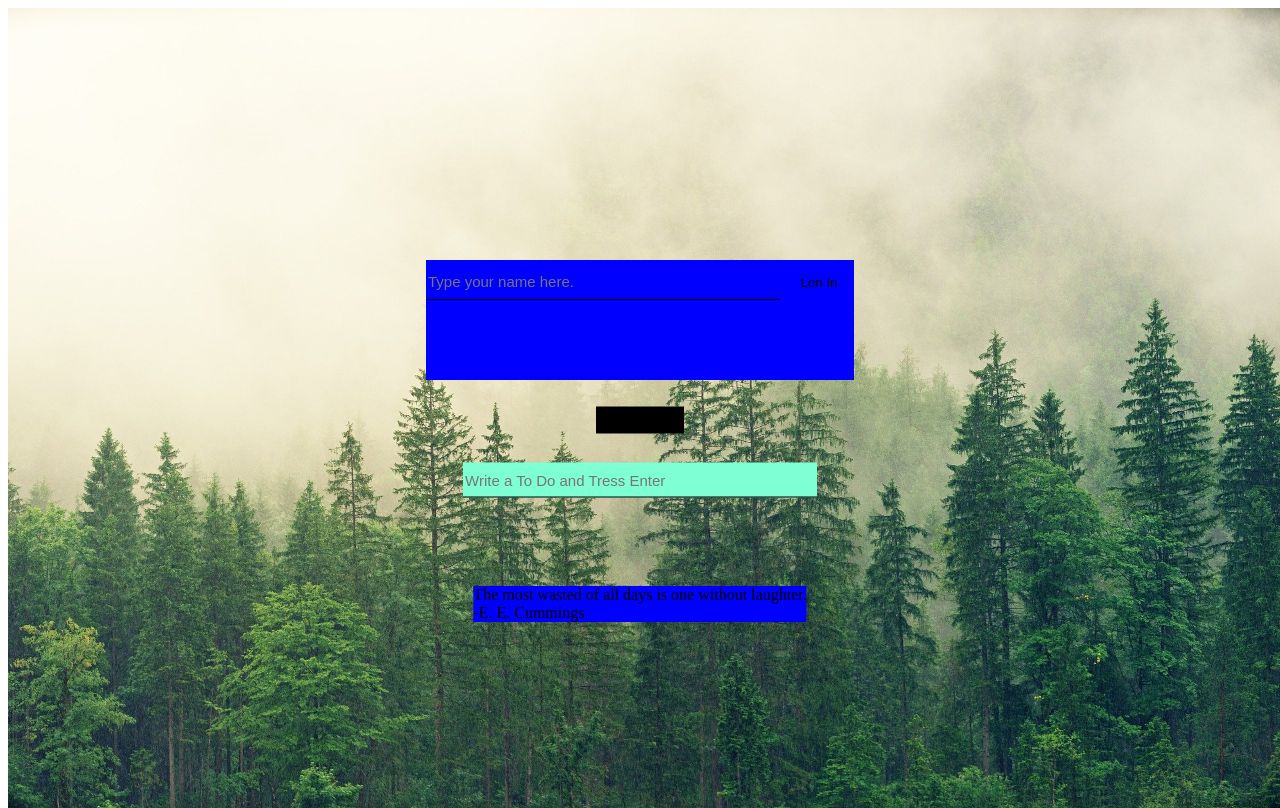
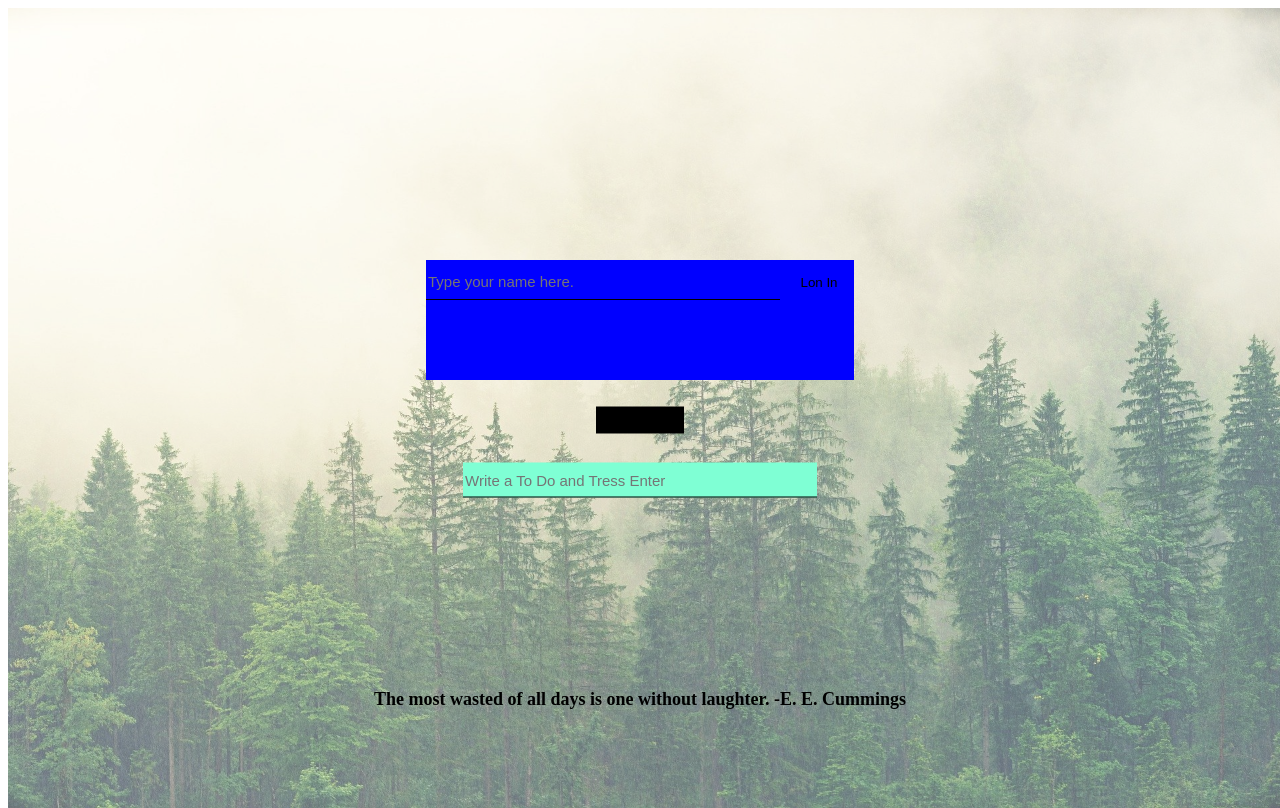
Before and after one commit to yooyeonhee/Nomard, a plain HTML site: page JS_chrome/index.html in a window 1280 px wide. Drawn offline with Linux system fonts and the light colour scheme.

Commit message:
22-03-25

```diff
--- a/JS_chrome/CSS/style.css
+++ b/JS_chrome/CSS/style.css
@@ -9,6 +9,7 @@
     height: 100%;
     background-repeat: no-repeat;
     background-size: cover;
+    opacity: 0.6;
 }
 #background-cover{
     margin: 0 auto;
@@ -72,11 +73,12 @@ input[type=text]{
 }
 #quote{
     position: absolute;
-    bottom: 20%;
+    bottom: 10%;
     left: 50%;
     z-index: 2;
     transform: translate(-50%,-50%);
-    background-color: blue;
+    font-size: 18px;
+    font-weight: 800;
 }
 #weather{
     position: absolute;
--- a/JS_chrome/JS/quotes.js
+++ b/JS_chrome/JS/quotes.js
@@ -1,31 +1,31 @@
 const quotes = [
     {
-        quote: "I never dreamed about success, I worked for it.\n",
-        author: "-Estee Lauder",
+        quote: "I never dreamed about success, I worked for it.",
+        author: "   -Estee Lauder",
     },
         {
-        quote: "Do not try to be original, just try to be good.\n",
-        author: "-Paul Rand",
+        quote: "Do not try to be original, just try to be good.",
+        author: "   -Paul Rand",
     },
     {
-        quote: "Do not be afraid to give up the good to go for the great.\n",
-        author: "-John D.Rockefeller",
+        quote: "Do not be afraid to give up the good to go for the great.",
+        author: "   -John D.Rockefeller",
     },
     {
-        quote: "The greatest weakness of all weaknesses is to fear too much to appear weak.\n",
-        author: "-Bossuet",
+        quote: "The greatest weakness of all weaknesses is to fear too much to appear weak.",
+        author: "   -Bossuet",
     },
     {
-        quote: "A man who doesn't trust himself can never truly trust anyone else.\n",
-        author: "-Cardinal de Retz",
+        quote: "A man who doesn't trust himself can never truly trust anyone else.",
+        author: "   -Cardinal de Retz",
     },
     {
-        quote: "Happiness depends upon ourselves.\n",
-        author: "-Aristotle",
+        quote: "Happiness depends upon ourselves.",
+        author: "   Aristotle",
     },
     {
-        quote: "The most wasted of all days is one without laughter.\n",
-        author: "-E. E. Cummings",
+        quote: "The most wasted of all days is one without laughter.",
+        author: "   -E. E. Cummings",
     },
 
 ];
--- a/JS_chrome/index.html
+++ b/JS_chrome/index.html
@@ -10,7 +10,7 @@
 </head>
 
 <body>
-    <form id="login-form">
+    <form class = "hidden" id="login-form">
         <input
             required
             maxlength="15"
```
Also changed, not shown: ReactJS_movie/index.html (deleted, +0 -38 lines), ReactJS_movie/vanilla.html (deleted, +0 -18 lines).
